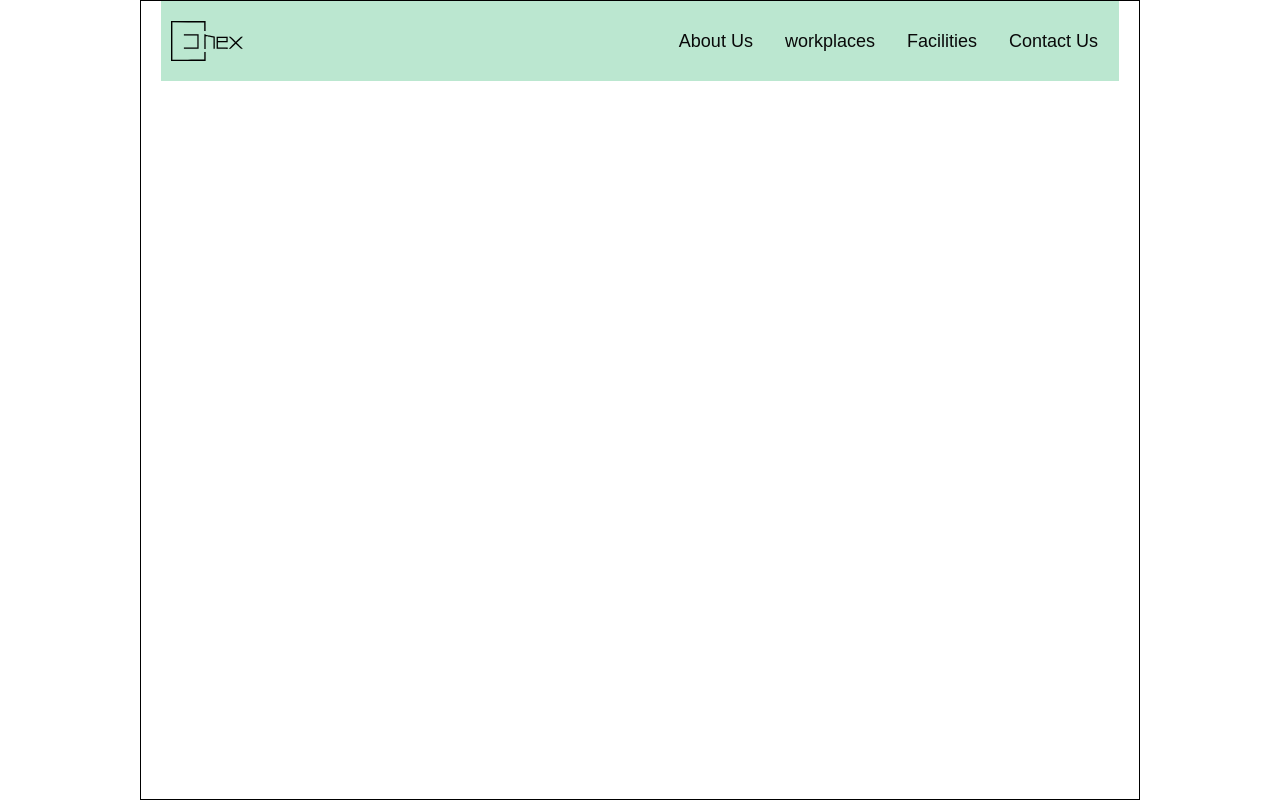
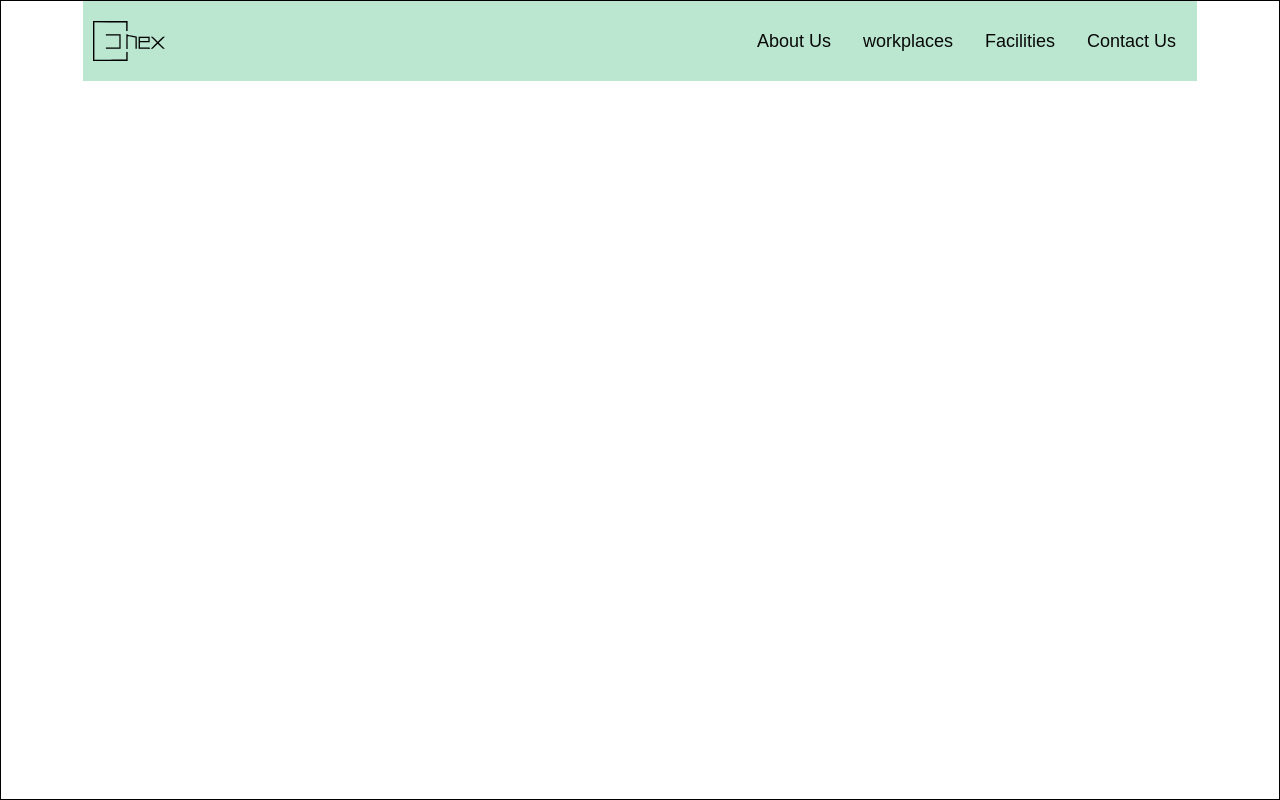
Before and after one commit to Guram12/enex, a Next.js app: page / in a window 1280 px wide. Built offline with nearby package versions, Linux system fonts and the light colour scheme.

Commit message:
style: update CSS styles for header and body components, add color variables

```diff
--- a/src/app/body/Body.module.css
+++ b/src/app/body/Body.module.css
@@ -6,6 +6,5 @@
   align-items: center;
   justify-content: space-between;
   width: 100%;
-  max-width: 800px;
   border : 1px solid red
 }
--- /dev/null
+++ b/src/app/colores.css
@@ -0,0 +1,5 @@
+:root {
+  --primary-color: rgb(255, 0, 0);
+  --light-green: rgb(187, 231, 208);
+  --text-color: #090909;
+}
--- a/src/app/header/Header.module.css
+++ b/src/app/header/Header.module.css
@@ -1,11 +1,13 @@
+@import '../colores.css';
+
 .main_container {
   display: flex;
   align-items: center;
   justify-content: space-between;
-  width: 100%;
-  color: rgb(255, 0, 0);
+  width: 90%;
   height: 80px;
-  background-color:  rgb(187 231 208);
+  background-color: var(--light-green);
+  color: var(--text-color);
 }
 
 .inside_main_cont{
@@ -38,13 +40,13 @@
 
 /* ============================ header buttons ============================ */
 .header_button{
-    color: #090909;
   padding: 10px;
   font-size: 18px;
   background: transparent;
   cursor: pointer;
   transition: all 0.3s;
   border: 1px solid transparent;
+  color: var(--text-color);
 }
 
 
--- a/src/app/header/Header.tsx
+++ b/src/app/header/Header.tsx
@@ -2,7 +2,7 @@
 
 
 import styles from './Header.module.css';
-import logo from  '../../../public/logo.svg';
+import logo from '../../../public/logo.svg';
 
 
 
@@ -24,9 +24,6 @@ export default function Header() {
 
 
       </div>
-
-
-
     </header>
   );
 }
--- a/src/app/page.module.css
+++ b/src/app/page.module.css
@@ -12,9 +12,8 @@
   display: flex;
   min-height: 100vh;
   width: 100%;
-  max-width: 1000px;
   flex-direction: column;
-  align-items: flex-start;
+  align-items: center;
   justify-content: space-between;
   background-color: var(--foreground);
   padding:0 20px 20px 20px;
```
